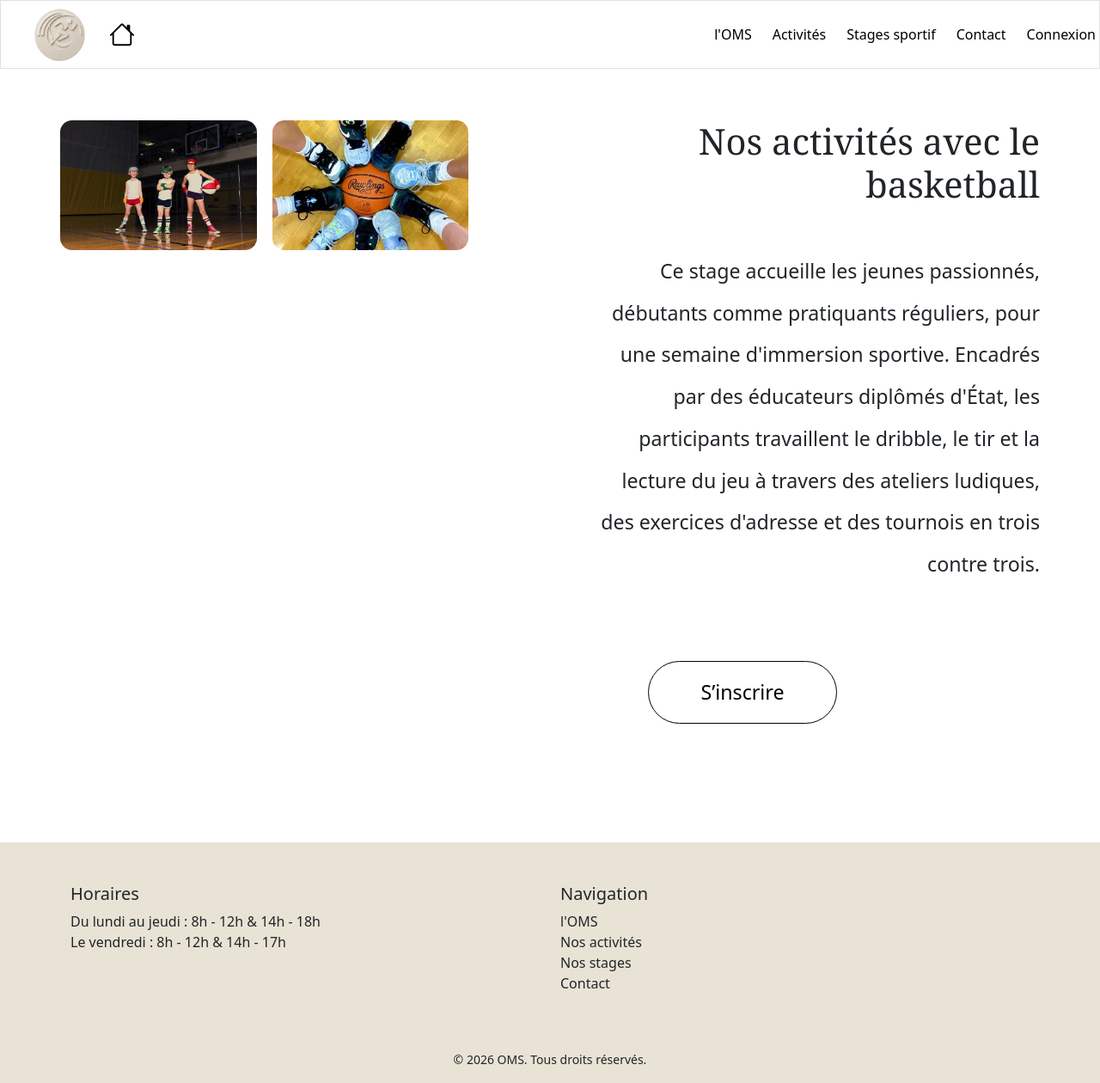
After one commit to wilstan-sanquer/oms, a PHP site: page /pages/activity/basketball.php in a window 1280 px wide. The commit adds this page. Shown: the whole page at 86% size. Run offline with PHP 8.4, Linux system fonts and the light colour scheme.

Commit message:
page activité pas fini mais bientôt

```diff
--- /dev/null
+++ b/frontend/assets/styles/sport.css
@@ -0,0 +1,142 @@
+.body {
+  margin: 0;
+  background: #fff;
+  color: #000;
+  font-family: "Lora", Georgia, "Times New Roman", serif;
+}
+
+main.activite {
+  display: grid;
+  grid-template-columns: 1fr 1fr;
+  gap: 3rem 6rem;
+  align-items: start;
+  max-width: 1500px;
+  margin: 0 auto;
+  padding: 60px 70px 90px;
+  box-sizing: border-box;
+}
+
+.galerie {
+  display: flex;
+  flex-direction: column;
+  gap: 32px;
+}
+
+.galerie .col {
+  padding: 0;
+}
+
+.galerie .col p {
+  display: none;
+}
+
+.photo-grande {
+  width: 100%;
+  max-width: 475px;
+  aspect-ratio: 475 / 395;
+  border-radius: 14px;
+  overflow: hidden;
+}
+
+.photo-grande img {
+  width: 100%;
+  height: 100%;
+  object-fit: cover;
+  display: block;
+}
+
+.vignettes {
+  display: grid;
+  grid-template-columns: 1fr 1fr;
+  gap: 18px;
+  max-width: 475px;
+}
+
+.vignettes .photo {
+  aspect-ratio: 230 / 152;
+  border-radius: 14px;
+  overflow: hidden;
+}
+
+.vignettes .photo img {
+  width: 100%;
+  height: 100%;
+  object-fit: cover;
+  display: block;
+}
+
+.presentation {
+  display: flex;
+  flex-direction: column;
+  align-items: flex-end;
+  text-align: right;
+  padding-top: 0;
+}
+
+.presentation h1 {
+  font-family: "Lora", Georgia, serif;
+  font-weight: 400;
+  font-size: 2.6rem;
+  margin: 0 0 3.2rem;
+}
+
+.presentation p {
+  font-size: 1.45rem;
+  line-height: 2.1;
+  max-width: 640px;
+  margin: 0 0 5.5rem;
+}
+
+.bouton {
+  display: inline-block;
+  align-self: center;
+  margin-right: 170px;
+  padding: 18px 60px;
+  border: 1.5px solid #000;
+  border-radius: 999px;
+  background: #fff;
+  color: #000;
+  font-size: 1.45rem;
+  text-decoration: none;
+  transition: background 0.2s, color 0.2s;
+}
+
+.bouton:hover {
+  background: #000;
+  color: #fff;
+}
+
+@media (max-width: 992px) {
+  main.activite {
+    grid-template-columns: 1fr;
+    padding: 40px 24px 60px;
+    gap: 2.5rem;
+  }
+
+  .photo-grande,
+  .vignettes {
+    max-width: 100%;
+  }
+
+  .presentation {
+    align-items: center;
+    text-align: center;
+  }
+
+  .presentation h1 {
+    font-size: 2rem;
+    margin-bottom: 2rem;
+  }
+
+  .presentation p {
+    font-size: 1.15rem;
+    line-height: 1.8;
+    margin-bottom: 3rem;
+  }
+
+  .bouton {
+    margin-right: 0;
+    padding: 14px 44px;
+    font-size: 1.2rem;
+  }
+}
--- /dev/null
+++ b/frontend/pages/activity/basketball.php
@@ -0,0 +1,51 @@
+<!doctype html>
+<html lang="fr">
+
+<head>
+  <meta charset="utf-8">
+  <meta name="viewport" content="width=device-width, initial-scale=1">
+  <title>OMS - Basketball</title>
+  <link rel="stylesheet" href="https://cdn.jsdelivr.net/npm/bootstrap@5.3.8/dist/css/bootstrap.min.css">
+  <link rel="stylesheet" href="../assets/styles/sport.css">
+</head>
+
+<body>
+  <?php require_once __DIR__ . '/../../components/navbar.php'; ?>
+  <main class="activite">
+    <section class="galerie">
+
+
+
+
+      <div class="vignettes">
+        <div class="photo">
+          <img src="../../assets/images/sports/basketball1.jpg" alt="Jeune joueuse au tir en suspension">
+        </div>
+
+        <div class="photo">
+          <img src="../../assets/images/sports/basketball2.jpg" alt="Groupe d'enfants à l'entraînement de dribble">
+        </div>
+      </div>
+
+    </section>
+
+    <section class="presentation">
+
+      <h1>Nos activités avec le basketball</h1>
+
+      <p>
+        Ce stage accueille les jeunes passionnés, débutants comme pratiquants réguliers,
+        pour une semaine d'immersion sportive. Encadrés par des éducateurs diplômés d'État,
+        les participants travaillent le dribble, le tir et la lecture du jeu à travers des
+        ateliers ludiques, des exercices d'adresse et des tournois en trois contre trois.
+      </p>
+
+      <a class="bouton" href="../inscription.html">S’inscrire</a>
+
+    </section>
+
+  </main>
+  <?php require_once __DIR__ . '/../../components/footer.php'; ?>
+</body>
+
+</html>
```
Also changed, not shown: frontend/assets/styles/activity.css (+21 -0 lines), frontend/pages/activity.php (+79 -1 lines), frontend/pages/activity/Tennis.php (added, +20 -0 lines), frontend/pages/activity/cycle-ball.php (added, +20 -0 lines), frontend/pages/activity/disc-golf.php (added, +20 -0 lines), frontend/pages/activity/football.php (added, +20 -0 lines), frontend/pages/activity/hobby-horsing.php (added, +20 -0 lines), frontend/pages/activity/quidditch.php (added, +20 -0 lines), frontend/assets/images/sports/Basketball1.jpg (added), frontend/assets/images/sports/Basketball2.jpg (added), frontend/assets/images/sports/Cycle-Ball.jpg (added), frontend/assets/images/sports/Disc golf.jpg (added), frontend/assets/images/sports/Hobby-Horsing.jpg (added), frontend/assets/images/sports/Quidditch.jpg (added).
